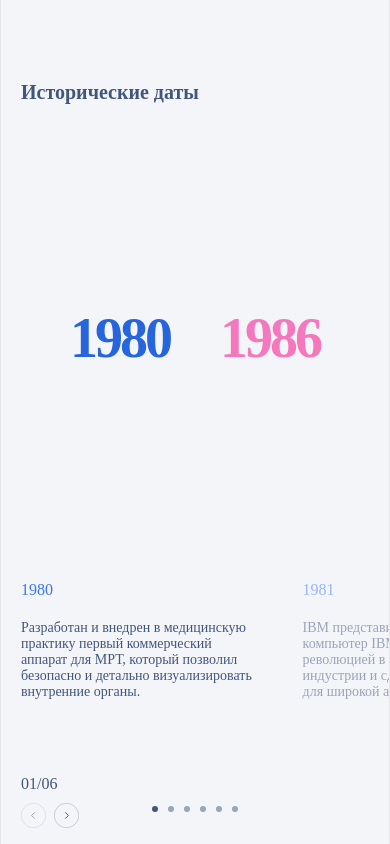
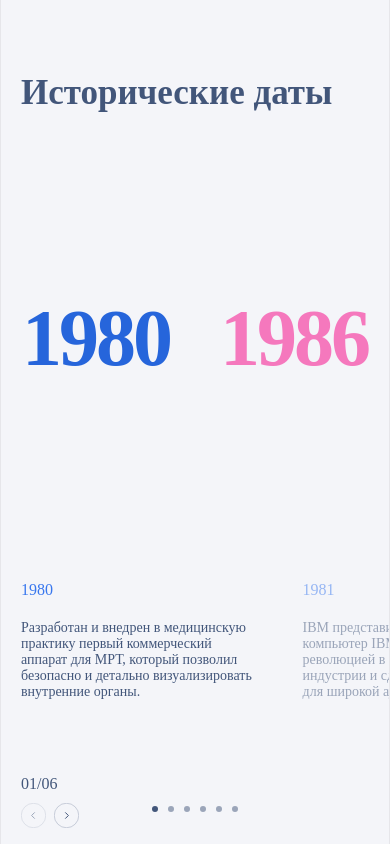
Before and after one commit to Visheyt/History-dates, a React app: page / in a window 390 px wide. Built offline with nearby package versions, Linux system fonts and the light colour scheme.

Commit message:
feat: font size fix

```diff
--- a/src/main.scss
+++ b/src/main.scss
@@ -53,10 +53,10 @@ button:disabled {
     font-size: 35px;
   }
   h2 {
-    font-size: 100px;
+    font-size: 80px;
   }
 }
-@media (max-width: 420px) {
+@media (max-width: 350px) {
   h1 {
     font-size: 20px;
   }
```
